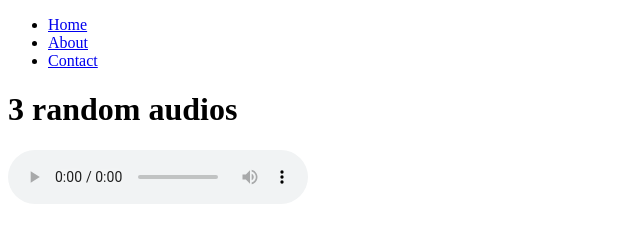
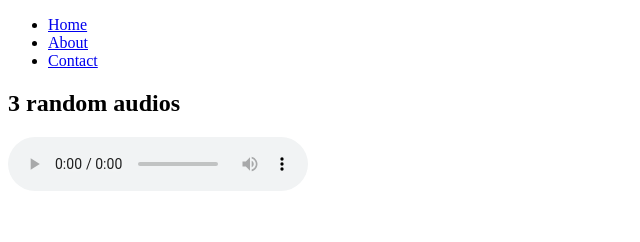
Before and after one commit to acciojob/semantic-navbar-and-audios-amitphalwadiya09, a website: page main.html in a window 1280 px wide. Shown: the whole page, without its empty margins (0-640 px from the left). Drawn offline with Linux system fonts and the light colour scheme.

Commit message:
created a submission

```diff
--- a/main.html
+++ b/main.html
@@ -16,7 +16,7 @@
     </ul>
 </nav>
 
-    <h1>3 random audios</h1>
+    <h2>3 random audios</h2>
     <audio controls>
         <source src="http://commondatastorage.googleapis.com/codeskulptor-demos/DDR_assets/Kangaroo_MusiQue_-_The_Neverwritten_Role_Playing_Game.mp3" type="audio/mp3">
 
```
